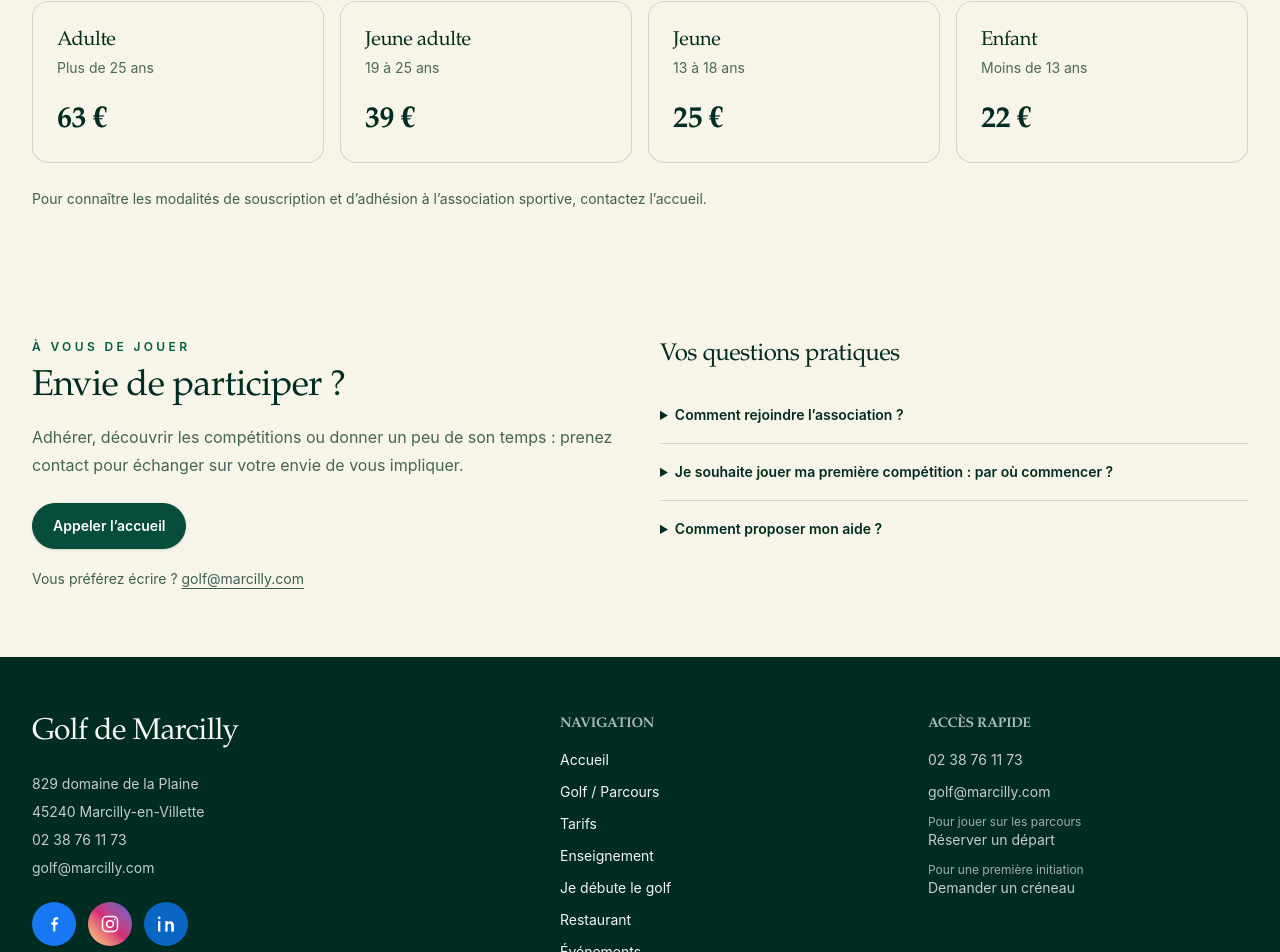
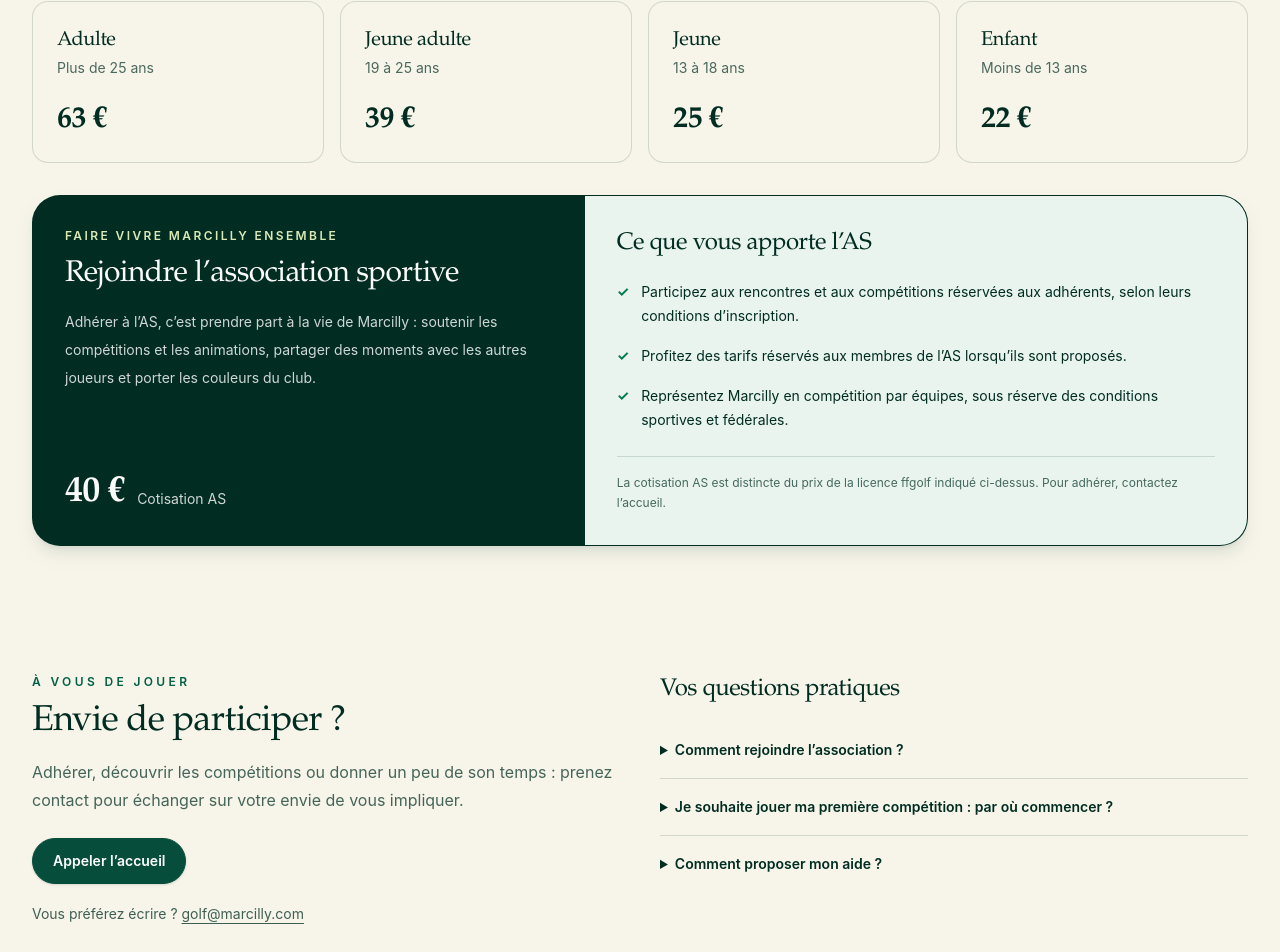
Before and after one commit to Pricelite/website-golfmarcilly, a Next.js app: page /association-sportive in a window 1280 px wide. Shown: the part 8586-9538 px from the top of the page. Built offline with nearby package versions, Linux system fonts and the light colour scheme; no server answers.

Commit message:
feat(association): present 40 euro AS membership (#223) (#224)
Co-authored-by: Pricelite <antoniwelhà@gmail.com>

```diff
--- a/src/app/association-sportive/page.tsx
+++ b/src/app/association-sportive/page.tsx
@@ -6,7 +6,7 @@ import { AssociationPortrait } from "@/components/association-portrait";
 import { CTAButton } from "@/components/ui/cta-button";
 import { JsonLd } from "@/components/ui/json-ld";
 import { SectionTitle } from "@/components/ui/section-title";
-import { associationFaqs, associationGroups, associationLicences2027, associationLinks, associationPartner, associationRoles } from "@/data/association";
+import { associationFaqs, associationGroups, associationLicences2027, associationLinks, associationMembership, associationPartner, associationRoles } from "@/data/association";
 import { associationPresidents, associationResults2026 } from "@/data/association-history";
 import { associationNews } from "@/data/association-news";
 import { associationCommissions, associationExOfficioMembers, associationOffice, associationPermanentGuests } from "@/data/association-team";
@@ -286,7 +286,26 @@ export default async function AssociationPage() {
             </article>
           ))}
         </div>
-        <p className="mt-6 text-sm leading-6 text-emerald-950/75">Pour connaître les modalités de souscription et d’adhésion à l’association sportive, contactez l’accueil.</p>
+        <div className="mt-8 grid overflow-hidden rounded-[28px] border border-emerald-950/15 bg-emerald-950 text-stone-50 shadow-lg shadow-emerald-950/10 lg:grid-cols-[minmax(0,1fr)_minmax(0,1.2fr)]">
+          <div className="flex flex-col p-6 sm:p-8">
+            <p className="text-xs font-semibold uppercase tracking-[0.2em] text-[#dbe9b4]">Faire vivre Marcilly ensemble</p>
+            <h3 className="mt-3 font-serif text-3xl">Rejoindre l’association sportive</h3>
+            <p className="mt-4 text-sm leading-7 text-stone-100/85">{associationMembership.description}</p>
+            <div className="mt-auto flex flex-wrap items-end gap-x-3 gap-y-1 pt-6">
+              <span className="font-serif text-4xl font-semibold tabular-nums">{associationMembership.price}</span>
+              <span className="pb-1 text-sm text-stone-100/85">Cotisation AS</span>
+            </div>
+          </div>
+          <div className="bg-[#e8f4ed] p-6 text-emerald-950 sm:p-8">
+            <h4 className="font-serif text-2xl">Ce que vous apporte l’AS</h4>
+            <ul className="mt-5 space-y-4 text-sm leading-6">
+              {associationMembership.benefits.map((benefit) => (
+                <li key={benefit} className="flex gap-3"><span aria-hidden="true" className="font-bold text-emerald-700">✓</span><span>{benefit}</span></li>
+              ))}
+            </ul>
+            <p className="mt-6 border-t border-emerald-950/15 pt-4 text-xs leading-5 text-emerald-950/70">La cotisation AS est distincte du prix de la licence ffgolf indiqué ci-dessus. Pour adhérer, contactez l’accueil.</p>
+          </div>
+        </div>
       </section>
 
       <section id="rejoindre" className="scroll-mt-28 bg-[#f7f4e9] py-12 sm:py-16">
--- a/src/data/association.ts
+++ b/src/data/association.ts
@@ -1,4 +1,4 @@
-// TODO propriétaire : coordonnées propres à l'AS, cotisation et bulletin
+// TODO propriétaire : coordonnées propres à l'AS et bulletin
 // d'adhésion, équipes/capitaines et documents validés de l'AS.
 // Sources consultées : https://www.marcilly.com/l-association
 // https://www.ffgolf.org/golf-amateur/jouer-en-competition
@@ -15,6 +15,16 @@ export const associationLicences2027 = [
   { category: "Jeune", age: "13 à 18 ans", price: "25 €" },
   { category: "Enfant", age: "Moins de 13 ans", price: "22 €" },
 ] as const;
+
+export const associationMembership = {
+  price: "40 €",
+  description: "Adhérer à l’AS, c’est prendre part à la vie de Marcilly : soutenir les compétitions et les animations, partager des moments avec les autres joueurs et porter les couleurs du club.",
+  benefits: [
+    "Participez aux rencontres et aux compétitions réservées aux adhérents, selon leurs conditions d’inscription.",
+    "Profitez des tarifs réservés aux membres de l’AS lorsqu’ils sont proposés.",
+    "Représentez Marcilly en compétition par équipes, sous réserve des conditions sportives et fédérales.",
+  ],
+} as const;
 
 export const associationPartner = {
   name: "SwingFlow",
@@ -58,7 +68,7 @@ export const associationGroups = [
 export const associationFaqs = [
   {
     question: "Comment rejoindre l’association ?",
-    answer: "Contactez l’accueil du golf pour être orienté vers l’association et connaître les modalités d’adhésion ainsi que la cotisation en vigueur.",
+    answer: "La cotisation à l’AS est de 40 €. Contactez l’accueil du golf pour connaître les modalités d’adhésion.",
   },
   {
     question: "Je souhaite jouer ma première compétition : par où commencer ?",
```
